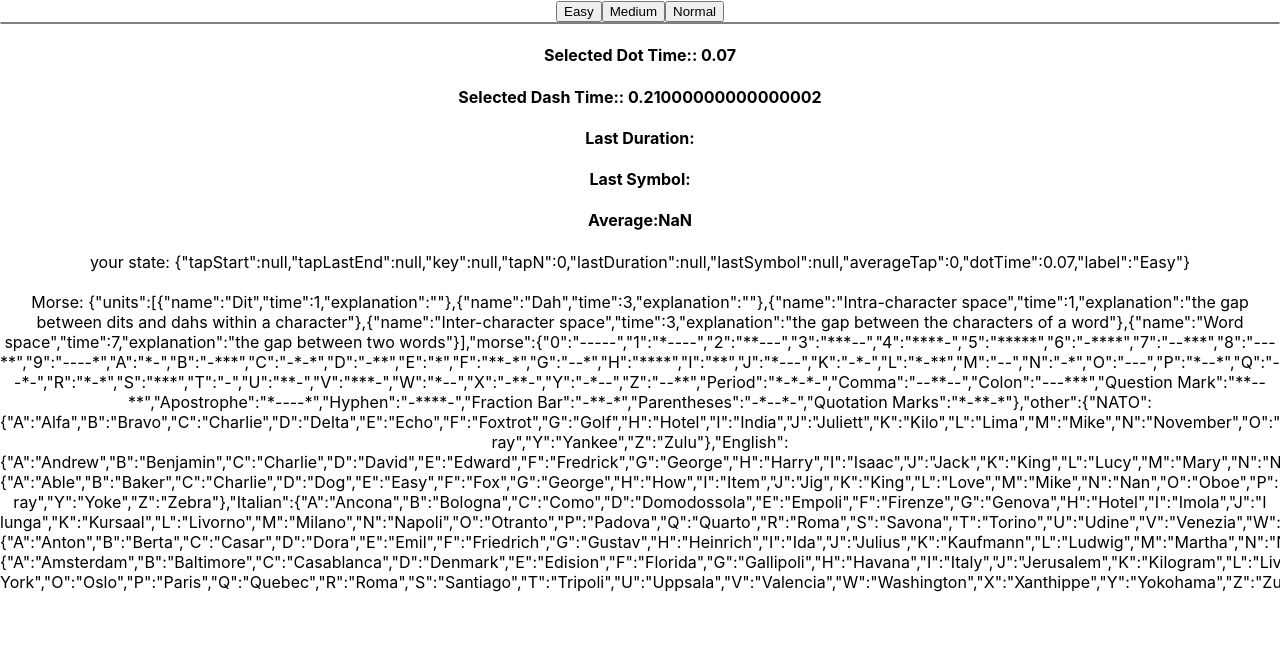
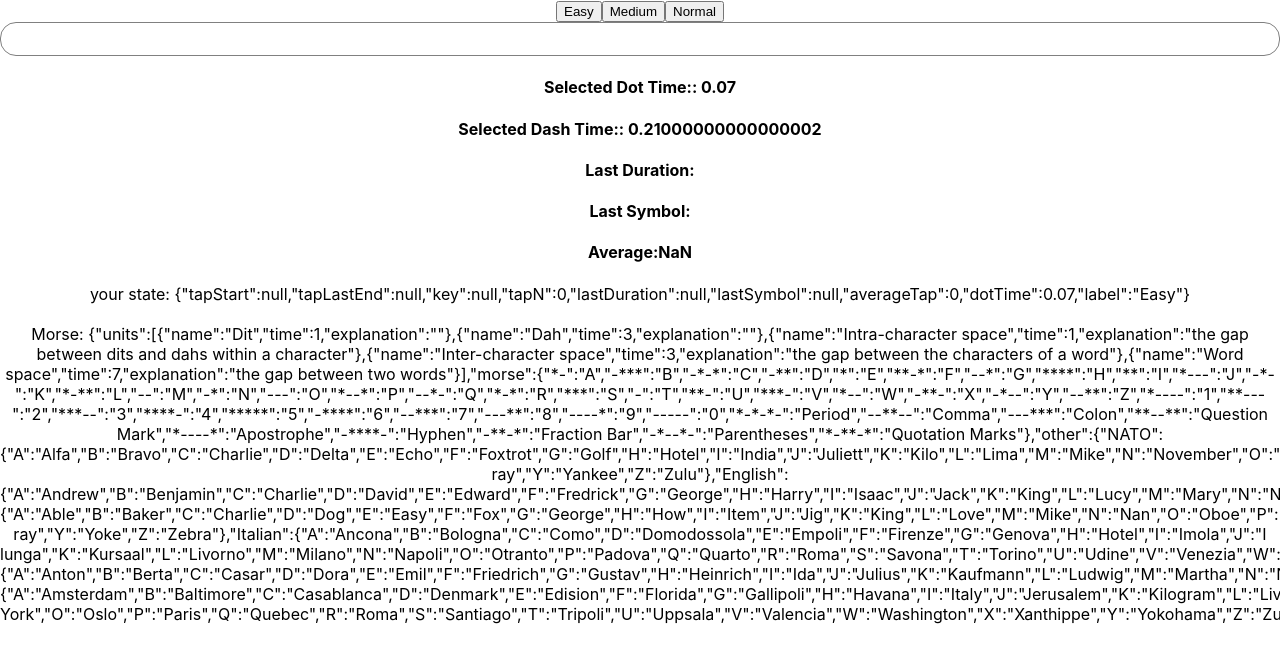
Before and after one commit to onyoo/morse-code, a React (Create React App) app: page / in a window 1280 px wide. Shown: the top 662 px of the page. Built offline with nearby package versions, Linux system fonts and the light colour scheme.

Commit message:
added translations rough

```diff
--- a/src/App.css
+++ b/src/App.css
@@ -24,5 +24,6 @@
 
 #morse-display {
   border: 1px solid grey;
-  border-radius: 1em;;
+  border-radius: 1em;
+  min-height: 2em;
 }
--- a/src/components/morse/alphabet.json
+++ b/src/components/morse/alphabet.json
@@ -27,51 +27,51 @@
         }
     ],
 "morse":{
-    "A":"*-",
-    "B":"-***",
-    "C":"-*-*",
-    "D":"-**",
-    "E":"*",
-    "F":"**-*",
-    "G":"--*",
-    "H":"****",
-    "I":"**",
-    "J":"*---",
-    "K":"-*-",
-    "L":"*-**",
-    "M":"--",
-    "N":"-*",
-    "O":"---",
-    "P":"*--*",
-    "Q":"--*-",
-    "R":"*-*",
-    "S":"***",
-    "T":"-",
-    "U":"**-",
-    "V":"***-",
-    "W":"*--",
-    "X":"-**-",
-    "Y":"-*--",
-    "Z":"--**",
-    "1":"*----",
-    "2":"**---",
-    "3":"***--",
-    "4":"****-",
-    "5":"*****",
-    "6":"-****",
-    "7":"--***",
-    "8":"---**",
-    "9":"----*",
-    "0":"-----",
-    "Period":"*-*-*-",
-    "Comma":"--**--",
-    "Colon":"---***",
-    "Question Mark":"**--**",
-    "Apostrophe":"*----*",
-    "Hyphen":"-****-",
-    "Fraction Bar":"-**-*",
-    "Parentheses":"-*--*-",
-    "Quotation Marks":"*-**-*"
+    "*-":"A",
+    "-***":"B",
+    "-*-*":"C",
+    "-**":"D",
+    "*":"E",
+    "**-*":"F",
+    "--*":"G",
+    "****":"H",
+    "**":"I",
+    "*---":"J",
+    "-*-":"K",
+    "*-**":"L",
+    "--":"M",
+    "-*":"N",
+    "---":"O",
+    "*--*":"P",
+    "--*-":"Q",
+    "*-*":"R",
+    "***":"S",
+    "-":"T",
+    "**-":"U",
+    "***-":"V",
+    "*--":"W",
+    "-**-":"X",
+    "-*--":"Y",
+    "--**":"Z",
+    "*----":"1",
+    "**---":"2",
+    "***--":"3",
+    "****-":"4",
+    "*****":"5",
+    "-****":"6",
+    "--***":"7",
+    "---**":"8",
+    "----*":"9",
+    "-----":"0",
+    "*-*-*-":"Period",
+    "--**--":"Comma",
+    "---***":"Colon",
+    "**--**":"Question Mark",
+    "*----*":"Apostrophe",
+    "-****-":"Hyphen",
+    "-**-*":"Fraction Bar",
+    "-*--*-":"Parentheses",
+    "*-**-*":"Quotation Marks"
     },
     "other": {
         "NATO": {
--- a/src/components/morse/index.js
+++ b/src/components/morse/index.js
@@ -22,10 +22,14 @@ export class Morse extends React.Component {
 
     componentDidMount = (props) => {
         document.body.addEventListener('keydown', (event) => {
-            if (this.state.key !== event.key && this.state.tapLastEnd !== null) {
+            if (event.key === "Escape") {
+                this.setState({
+                    reading: !this.state.reading,
+                })
+            } else if (this.state.key !== event.key && this.state.reading) {
                 let elapsedTime = Math.floor((event.timeStamp - this.state.tapLastEnd) / 10 * this.state.dotTime)
-                let newCode = new Array(Math.floor(elapsedTime)).fill("=")
-                console.log(elapsedTime, newCode)
+                let newCode = new Array(Math.floor(elapsedTime)).fill(" ")
+                // console.log(elapsedTime, newCode)
                 const newMorseCode = [...this.state.morseCode, ...newCode]
                 this.setState({
                     key: event.key,
@@ -38,6 +42,7 @@ export class Morse extends React.Component {
         });
 
         document.body.addEventListener('keyup', (event) => {
+            if (this.state.reading) {
                 const newDuration = (event.timeStamp - this.state.tapStart) / 1000
 
                 const newDurations = [...this.state.tapDurations, newDuration]
@@ -53,13 +58,13 @@ export class Morse extends React.Component {
                     key: null,
                     tapStart: null,
                     tapLastEnd: event.timeStamp,
-                tapN: this.state.tapN + 1,
                     tapDurations: newDurations,
                     lastDuration: newDuration,
                     lastSymbol: newCode,
                     morseCode: newMorseCode,
                     averageTap: avg
                 })
+            }
         });
     }
 
@@ -70,11 +75,16 @@ export class Morse extends React.Component {
     render() {
 
         let {tapDurations, code, morseCode, ...rest} = this.state
+
+        let translation = morseCode.join("").split(" ").filter(str => str.length > 0).map(str => {
+            return morse.morse[str]
+        })
+        console.log(translation)
         return (
         <div>
             <MorseSettings settings={this.state.settings} changeSettings={this.changeSettings}/>
             <div id="morse-display">
-                {morseCode.join("")}
+                {translation}
             </div>
                 {morseCode}
             <h4>
```
Lines whose indentation alone changed are shown as unchanged.
